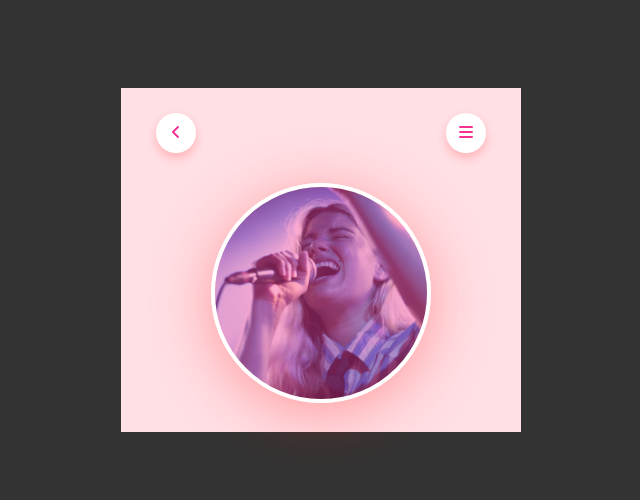
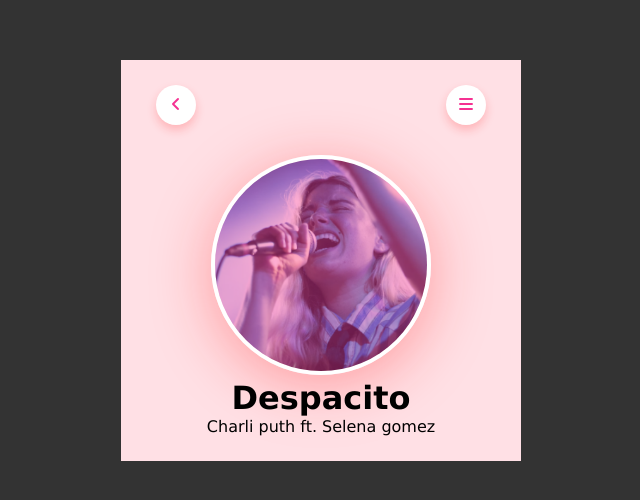
Before and after one commit to Priyankabasti/music-player, a plain HTML site: page index.html in a window 1280 px wide. Shown: the part 140-640 px from the top of the page, without its empty margins (319-959 px from the left). Drawn offline with Linux system fonts and the light colour scheme.

Commit message:
small changes

```diff
--- a/index.html
+++ b/index.html
@@ -3,7 +3,7 @@
   <head>
     <meta charset="UTF-8" />
     <meta name="viewport" content="width=device-width, initial-scale=1.0" />
-    <title>Music</title>
+    <title>Music-Player</title>
     <link rel="stylesheet" href="style.css" />
     <link
       rel="stylesheet"
@@ -16,7 +16,6 @@
   <body>
     <div class="container">
       <div class="music-player">
-
         <nav class="">
           <div class="circle">
             <i class="fa-solid fa-angle-left"></i>
@@ -25,7 +24,9 @@
             <i class="fa-solid fa-bars"></i>
           </div>
         </nav>
-      <img src="./media/468-thumbnail.png" alt="img" class="song-img"/>
+        <img src="./media/468-thumbnail.png" alt="img" class="song-img" />
+        <h1>Despacito</h1>
+        <p>Charli puth ft. Selena gomez</p>
       </div>
     </div>
     <script src="script.js"></script>
--- a/style.css
+++ b/style.css
@@ -1,7 +1,7 @@
 *{
     margin: 0;
     padding: 0;
-    font-family: 'Poppins', sans-serif;
+    font-family:'Lucida Sans', 'Lucida Sans Regular', 'Lucida Grande', 'Lucida Sans Unicode', Geneva, Verdana, sans-serif;
     box-sizing: border-box;
 }
 body{
```
